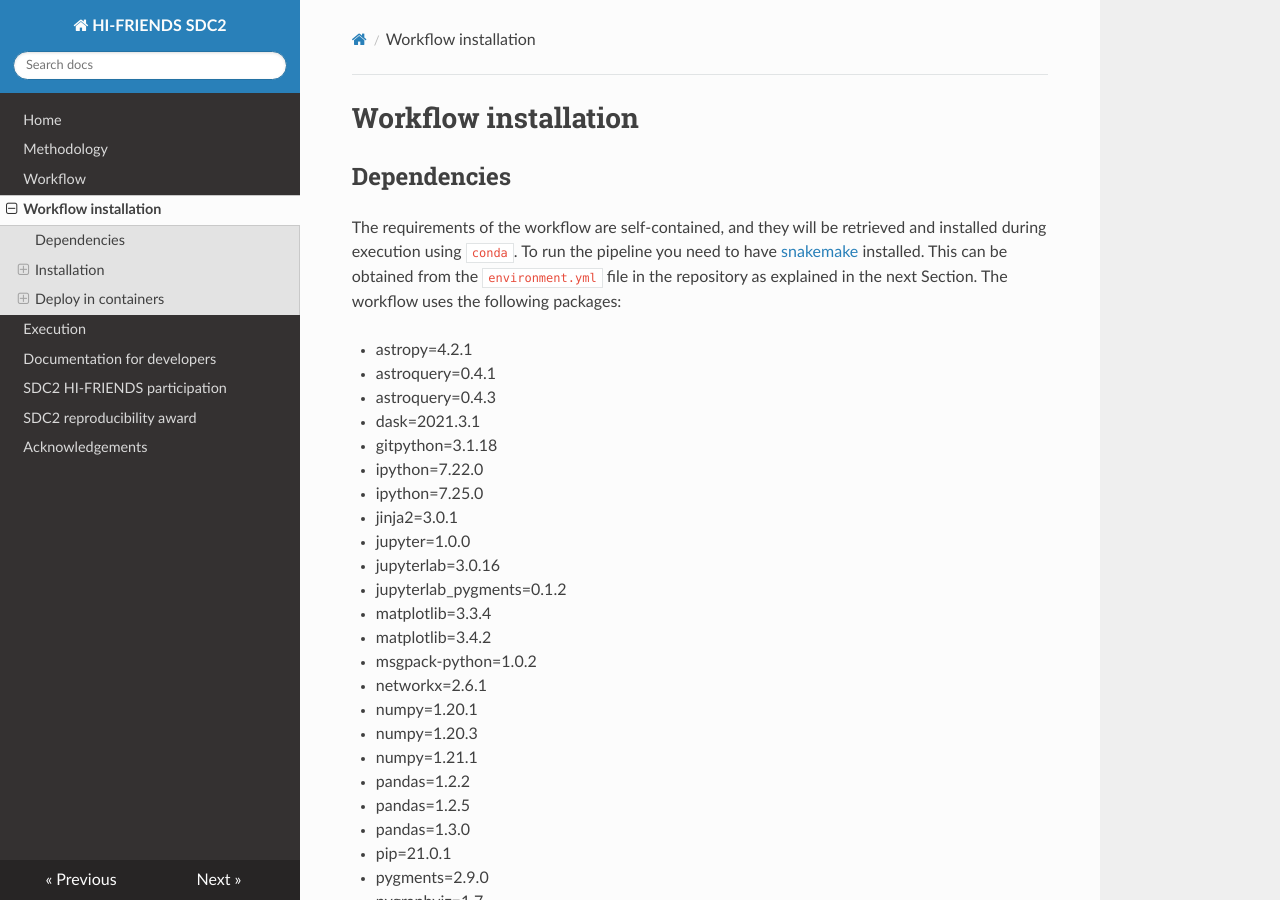
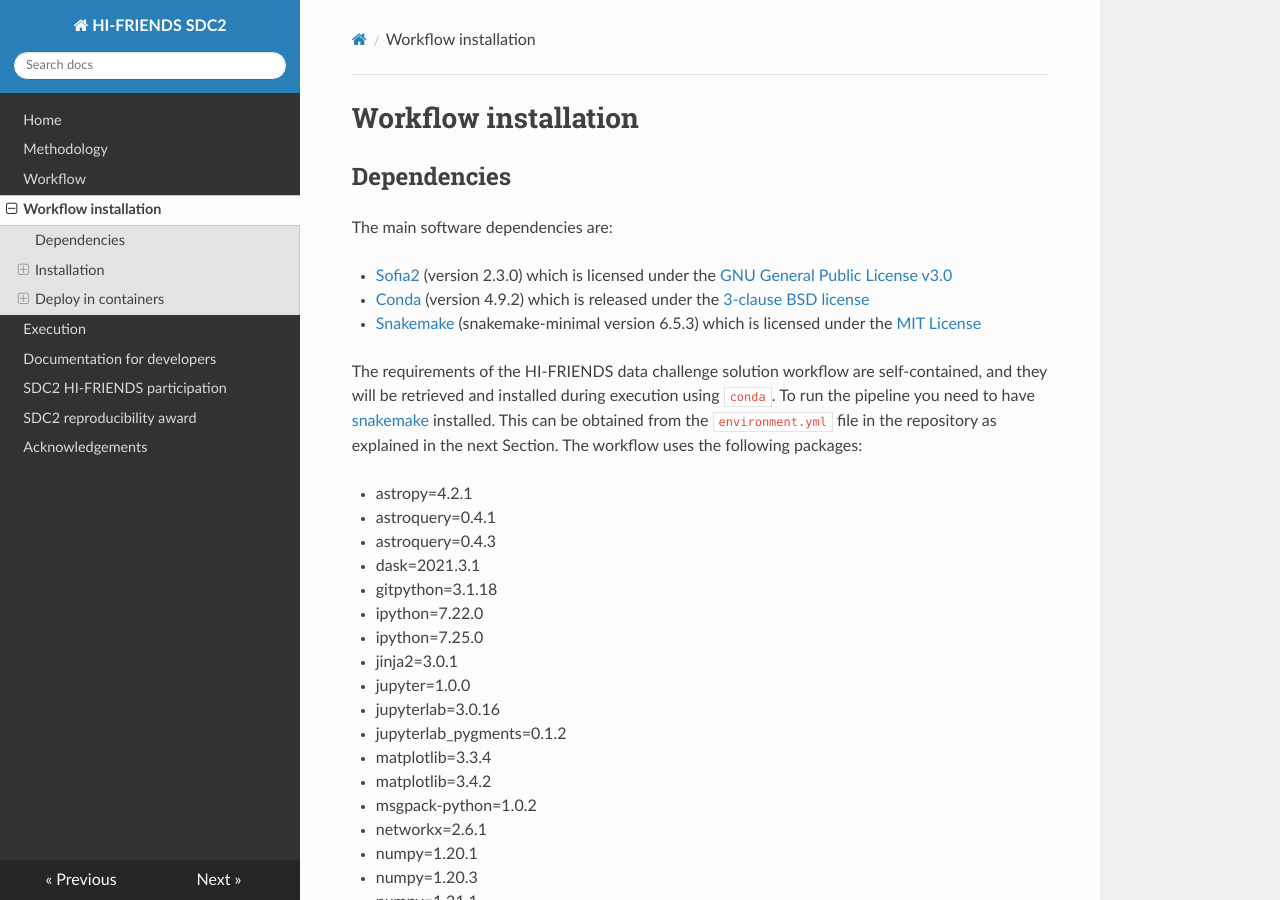
Before and after one commit to HI-FRIENDS-SDC2/hi-friends, an MkDocs documentation site: the page built from docs/installation.md, in a window 1280 px wide and 900 px high. Built offline with MkDocs 1.6.1, drawn with Linux system fonts in a browser that asks for light colours; nearby versions of some CDN libraries.

Commit message:
Add sofia2, Conda and snakemake dependencies

```diff
--- a/docs/installation.md
+++ b/docs/installation.md
@@ -2,7 +2,15 @@
 
 ## Dependencies
 
-The requirements of the workflow are self-contained, and they will be retrieved and installed during execution using `conda`. To run the pipeline you need to have [snakemake](https://snakemake.readthedocs.io/en/stable/) installed. This can be obtained from the `environment.yml` file in the repository as explained in the next Section. The workflow uses the following packages:
+The main software dependencies are:
+
+- [Sofia2](https://github.com/SoFiA-Admin/SoFiA-2/) (version 2.3.0) which is licensed under the [GNU General Public License v3.0](https://github.com/SoFiA-Admin/SoFiA-2/blob/master/LICENSE)
+- [Conda](https://repo.anaconda.com/miniconda/Miniconda3-latest-Linux-x86_64.sh) (version 4.9.2) which is released under the [3-clause BSD license](https://docs.conda.io/en/latest/license.html)
+- [Snakemake](https://snakemake.readthedocs.io/en/stable/) (snakemake-minimal version 6.5.3) which is licensed under the [MIT License](https://snakemake.readthedocs.io/en/stable/project_info/license.html)
+
+
+
+The requirements of the HI-FRIENDS data challenge solution workflow are self-contained, and they will be retrieved and installed during execution using `conda`. To run the pipeline you need to have [snakemake](https://snakemake.readthedocs.io/en/stable/) installed. This can be obtained from the `environment.yml` file in the repository as explained in the next Section. The workflow uses the following packages:
 
   - astropy=4.2.1
   - astroquery=0.4.1
```
